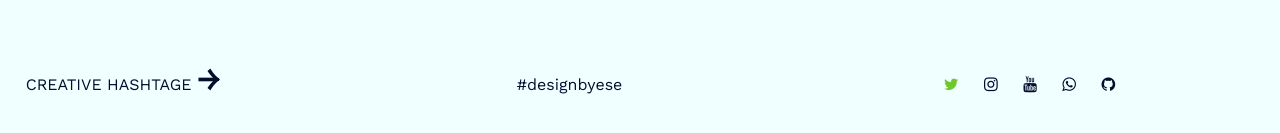
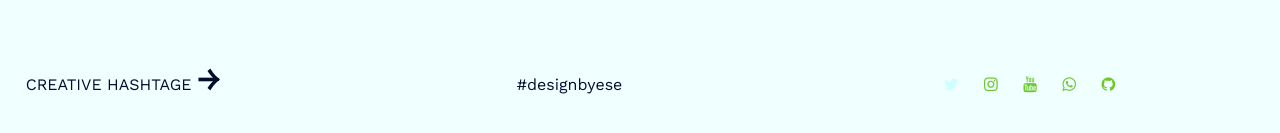
Before and after one commit to eseodiase/new-ese-portfolio, a plain HTML site: page index.html in a window 1280 px wide. In both pictures the pointer is over the icon 951 px from the left and 728 px from the top of the page. Shown: the part 645-778 px from the top of the page. Drawn offline with nearby package versions, Linux system fonts and the light colour scheme.

Commit message:
style.css

```diff
--- a/style.css
+++ b/style.css
@@ -194,9 +194,10 @@ iframe{
 }
 .box3 .fa{
     padding:6px 10px 6px 10px;
+    color: #6EC72D;
 }
 .box3 .fa:hover{
-    color: #6EC72D;
+    color: #cdffff;
 }
 
 @media(max-width:756px){
```
